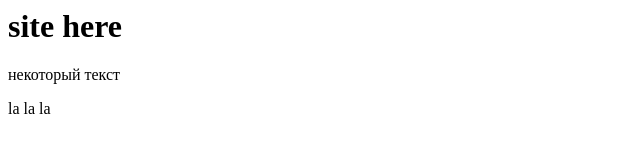
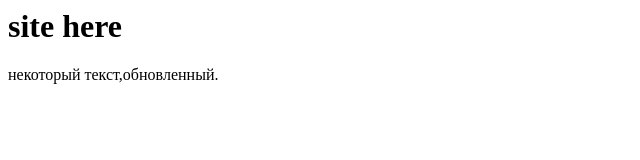
Before and after one commit to SergeyPopoff/site, a plain HTML site: page index.htm in a window 1280 px wide. Shown: the whole page, without its empty margins (0-640 px from the left). Drawn offline with Linux system fonts and the light colour scheme.

Commit message:
third commit

```diff
--- a/index.htm
+++ b/index.htm
@@ -9,8 +9,8 @@
      </head>
      <body>
          <h1>site here</h1>
-     <p>некоторый текст</p>
-         <p>la la la</p>
+     <p>некоторый текст,обновленный.</p>
+
 
      </body>
 </html>
```
